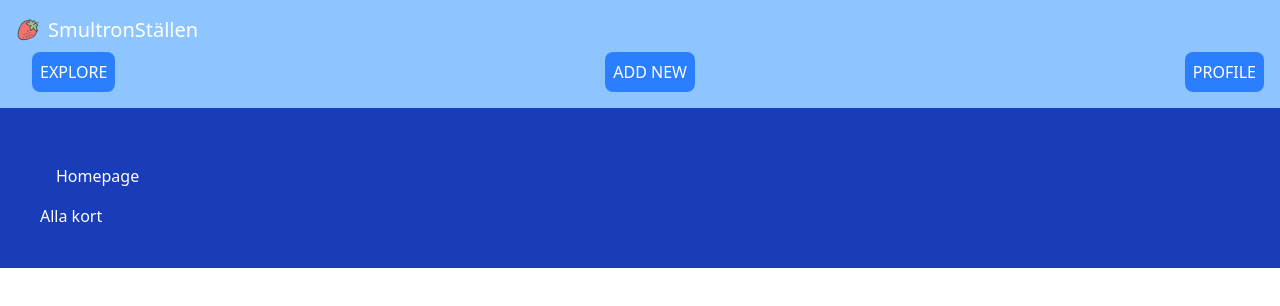
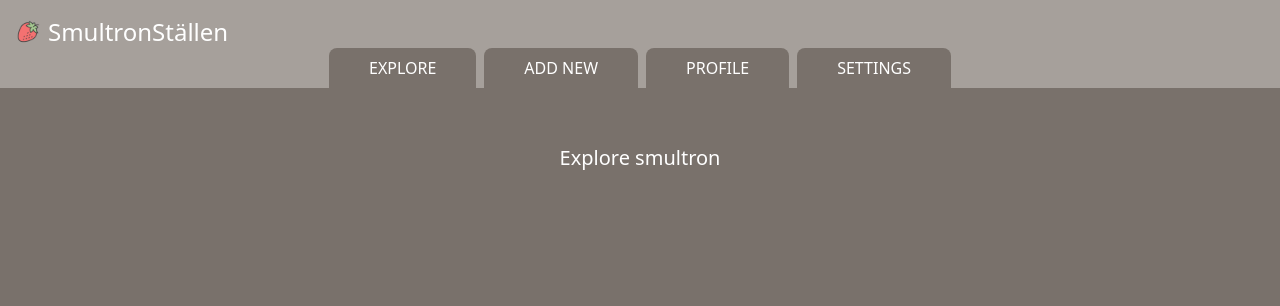
Before and after one commit to Kajsa99/projektUnited, a React (Vite) app in the folder frontend/: page / in a window 1280 px wide. Shown: the top 306 px of the page. Built offline with nearby package versions, Linux system fonts and the light colour scheme.

Commit message:
styled navbar

```diff
--- a/frontend/components/navbar.jsx
+++ b/frontend/components/navbar.jsx
@@ -1,7 +1,14 @@
 export function Navbar() {
+    const tabs = [
+        { label: "EXPLORE", href: "/" },
+        { label: "ADD NEW", href: "/new" },
+        { label: "PROFILE", href: "/profile" },
+        { label: "SETTINGS", href: "/settings" },
+    ];
+
     return (
-        <nav className="text-white p-4 bg-blue-300 flex flex-col">
-            <h2 className="text-xl flex items-center">
+        <nav className="text-white pt-4 px-4 bg-stone-400 flex flex-col">
+            <h2 className="text-2xl flex items-center">
                 <img
                     src="/strawberry.png"
                     alt="strawberry"
@@ -9,16 +16,16 @@ export function Navbar() {
                 />
                 SmultronStällen
             </h2>
-            <div className="flex justify-between mt-2">
-                <a href="/" className="ml-4 bg-blue-500 p-2 rounded-lg">
-                    EXPLORE
-                </a>
-                <a href="/new" className="ml-4 bg-blue-500 p-2 rounded-lg">
-                    ADD NEW
-                </a>
-                <a href="/profile" className="ml-4 bg-blue-500 p-2 rounded-lg">
-                    PROFILE
-                </a>
+            <div className="flex items-end justify-center gap-2">
+                {tabs.map((t) => (
+                    <a
+                        key={t.href}
+                        href={t.href}
+                        className="px-10 py-2 rounded-t-lg bg-stone-500 text-white hover:bg-stone-300"
+                    >
+                        {t.label}
+                    </a>
+                ))}
             </div>
         </nav>
     );
--- a/frontend/src/App.jsx
+++ b/frontend/src/App.jsx
@@ -6,11 +6,10 @@ function App() {
         <>
             <div>
                 <Navbar />
-                <div className="flex flex-col p-10 bg-blue-800 text-white">
-                    <h1 className="flex m-4">Homepage</h1>
-                    <div>
-                        <p>Alla kort</p>
-                    </div>
+                <div className="flex flex-col p-10 bg-stone-500 text-white min-h-screen">
+                    <h1 className="flex m-4 text-xl justify-center">
+                        Explore smultron
+                    </h1>
                 </div>
             </div>
         </>
```
